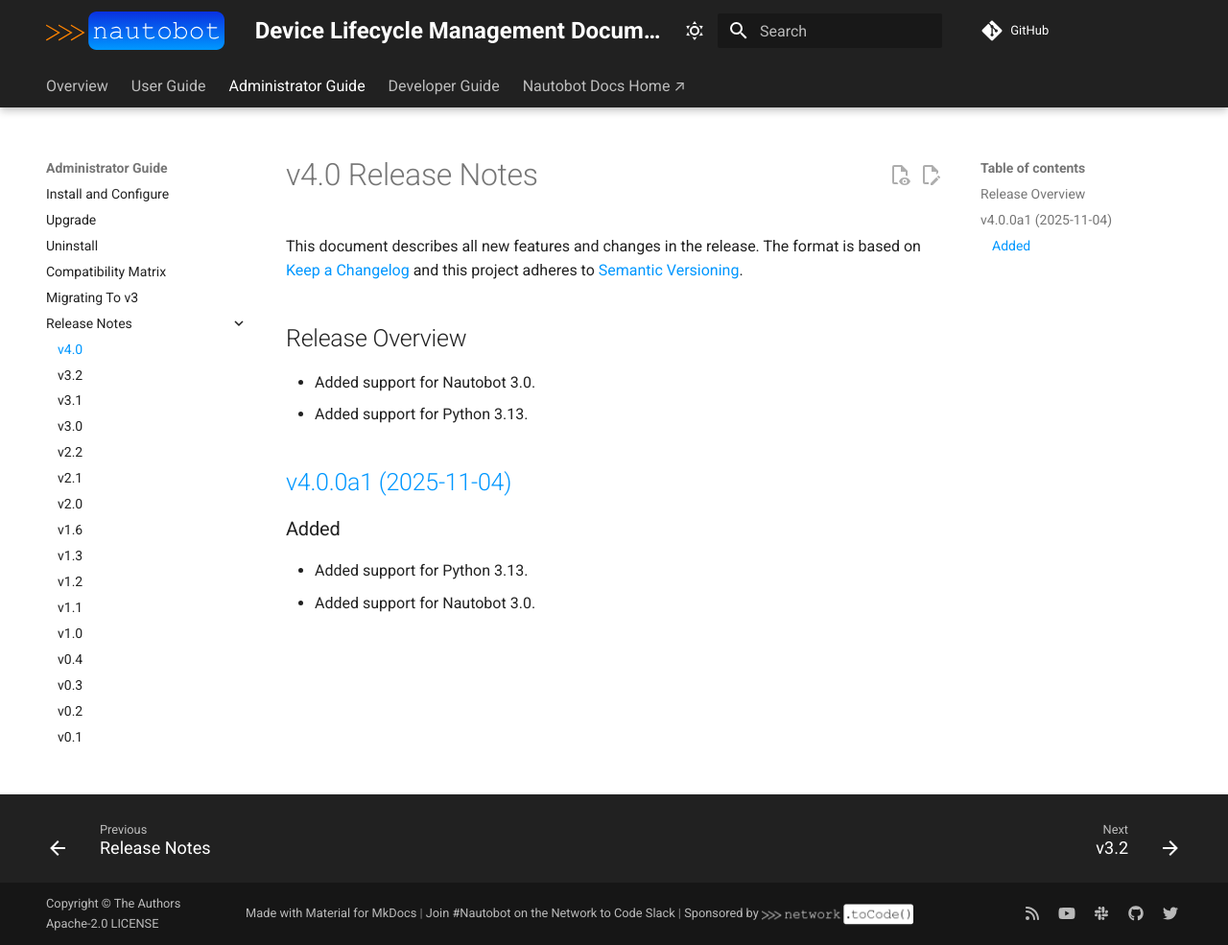
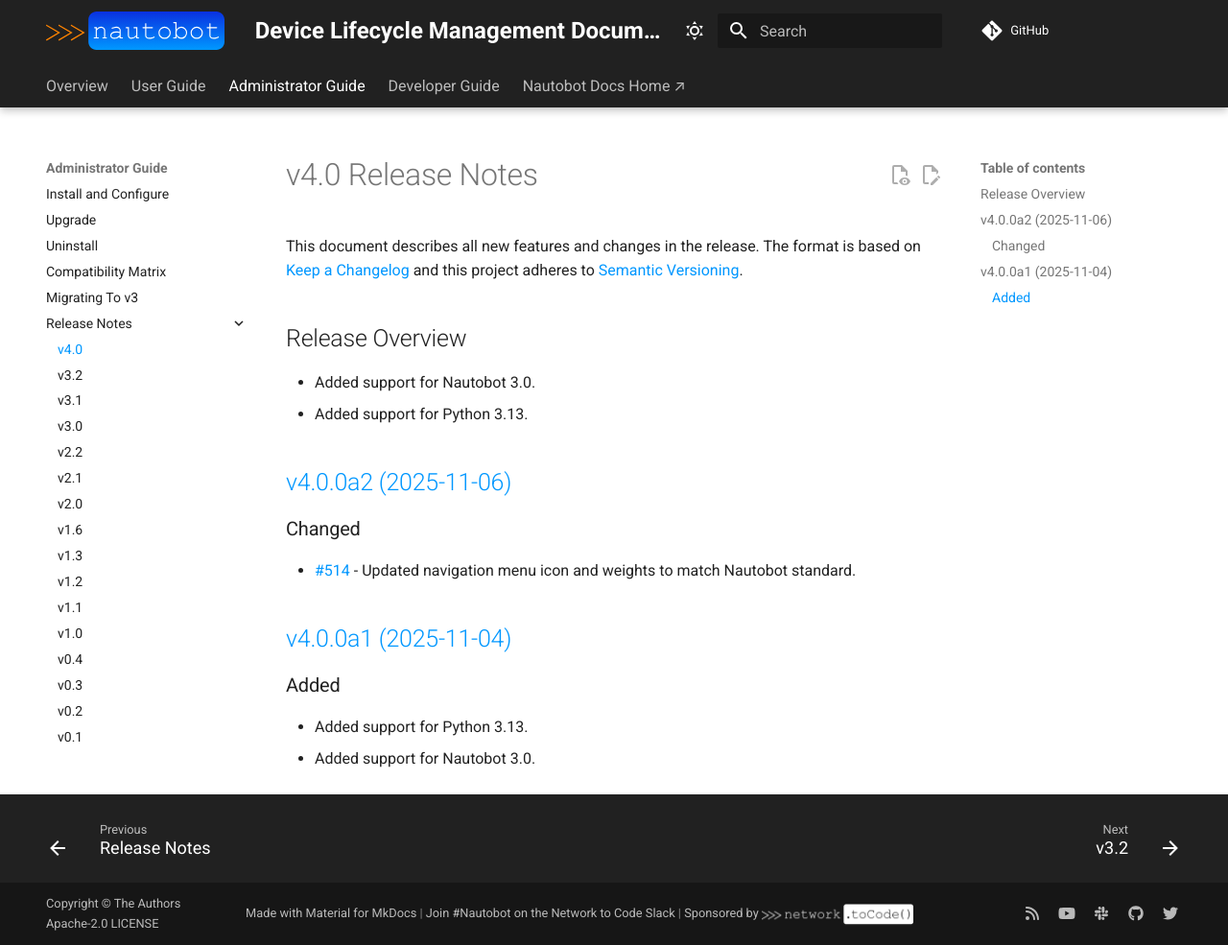
Before and after one commit to nautobot/nautobot-app-device-lifecycle-mgmt, an MkDocs documentation site: the page built from docs/admin/release_notes/version_4.0.md, in a window 1280 px wide and 985 px high. Shown: the whole window at 96% size. Built offline with MkDocs 1.6.1 and Material for MkDocs 9.7.7, drawn with Linux system fonts in a browser that asks for light colours; comment, search, counter and statistics services are not loaded.

Commit message:
Release v4.0.0a2

```diff
--- a/docs/admin/release_notes/version_4.0.md
+++ b/docs/admin/release_notes/version_4.0.md
@@ -8,6 +8,12 @@ This document describes all new features and changes in the release. The format
 - Added support for Nautobot 3.0.
 - Added support for Python 3.13.
 
+## [v4.0.0a2 (2025-11-06)](https://github.com/nautobot/nautobot-app-device-lifecycle-mgmt/releases/tag/v4.0.0a2)
+
+### Changed
+
+- [#514](https://github.com/nautobot/nautobot-app-device-lifecycle-mgmt/issues/514) - Updated navigation menu icon and weights to match Nautobot standard.
+
 ## [v4.0.0a1 (2025-11-04)](https://github.com/nautobot/nautobot-app-device-lifecycle-mgmt/releases/tag/v4.0.0a1)
 
 ### Added
```
